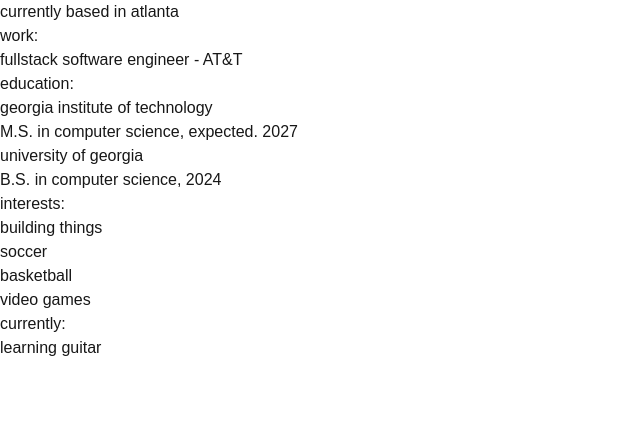
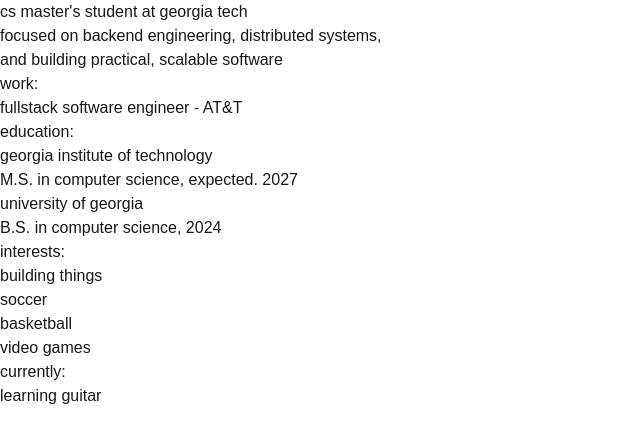
Before and after one commit to sameerfidai/web-app, a Next.js app: page /about in a window 1280 px wide. Shown: the top 442 px of the page, without its empty margins (0-640 px from the left). Built offline with nearby package versions, Linux system fonts and the light colour scheme.

Commit message:
update bio

```diff
--- a/src/app/about/page.tsx
+++ b/src/app/about/page.tsx
@@ -3,12 +3,19 @@
     <div className="grid grid-rows-[20px_1fr_20px] items-center justify-items-center min-h-screen p-8 pb-20 gap-16 sm:p-20 font-[family-name:var(--font-geist-sans)]">
       <main className="flex flex-col gap-8 row-start-2 items-center sm:items-start">
         <div className="text-lg font-[family-name:var(--font-geist-mono)]">
-          <p className="mb-8">currently based in atlanta</p>
+          <div className="mb-8">
+            <p>cs master's student at georgia tech</p>
+            <p>focused on backend engineering, distributed systems,</p>
+            <p>and building practical, scalable software</p>
+          </div>
 
           <div className="mb-8">
             <p>work:</p>
             <ul className="list-inside mt-2 opacity-70">
-              <li>fullstack software engineer - <span className="text-[#00bfff]">AT&T</span></li>
+              <li>
+                fullstack software engineer -{" "}
+                <span className="text-[#00bfff]">AT&T</span>
+              </li>
             </ul>
           </div>
 
```
